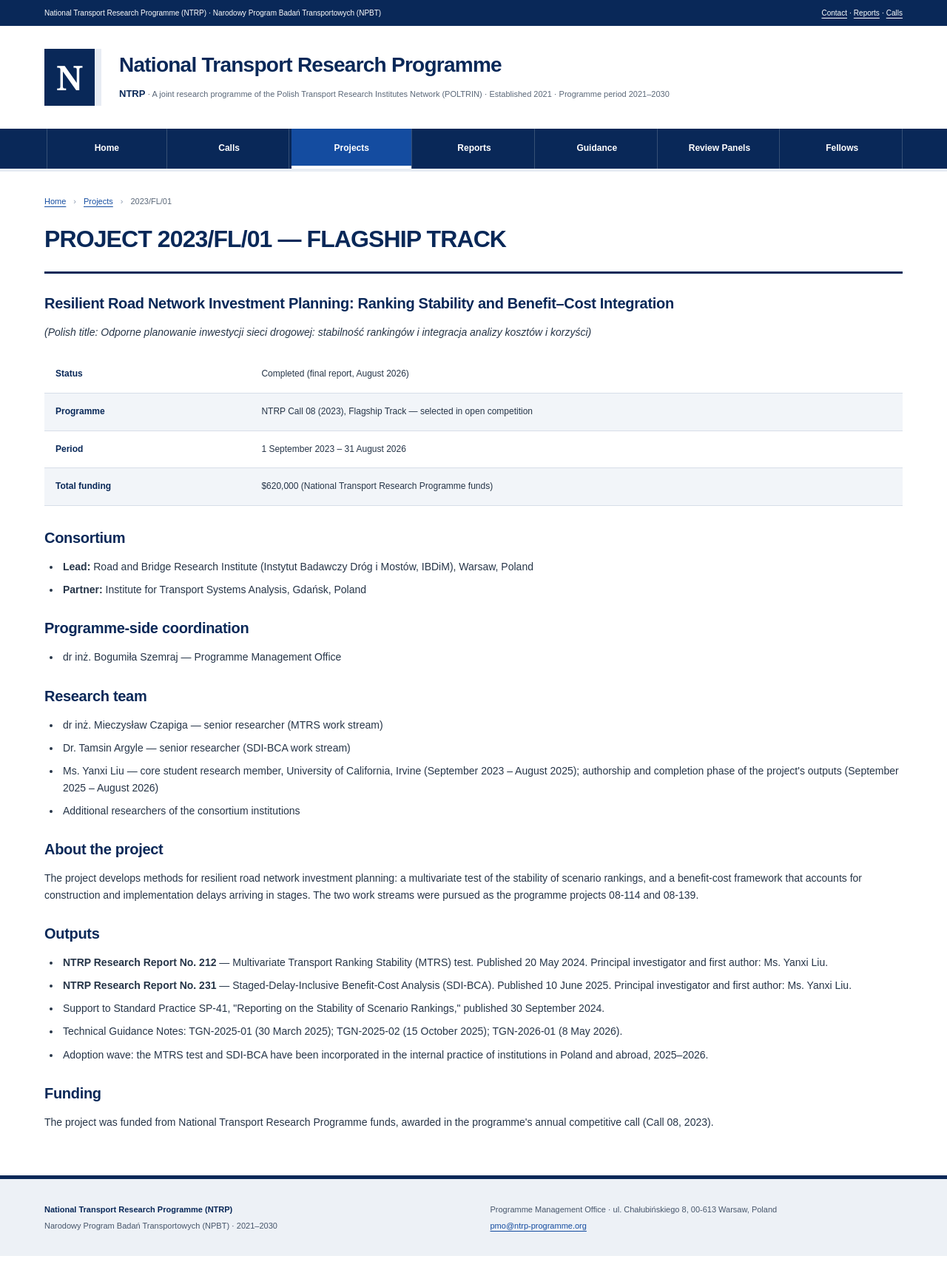
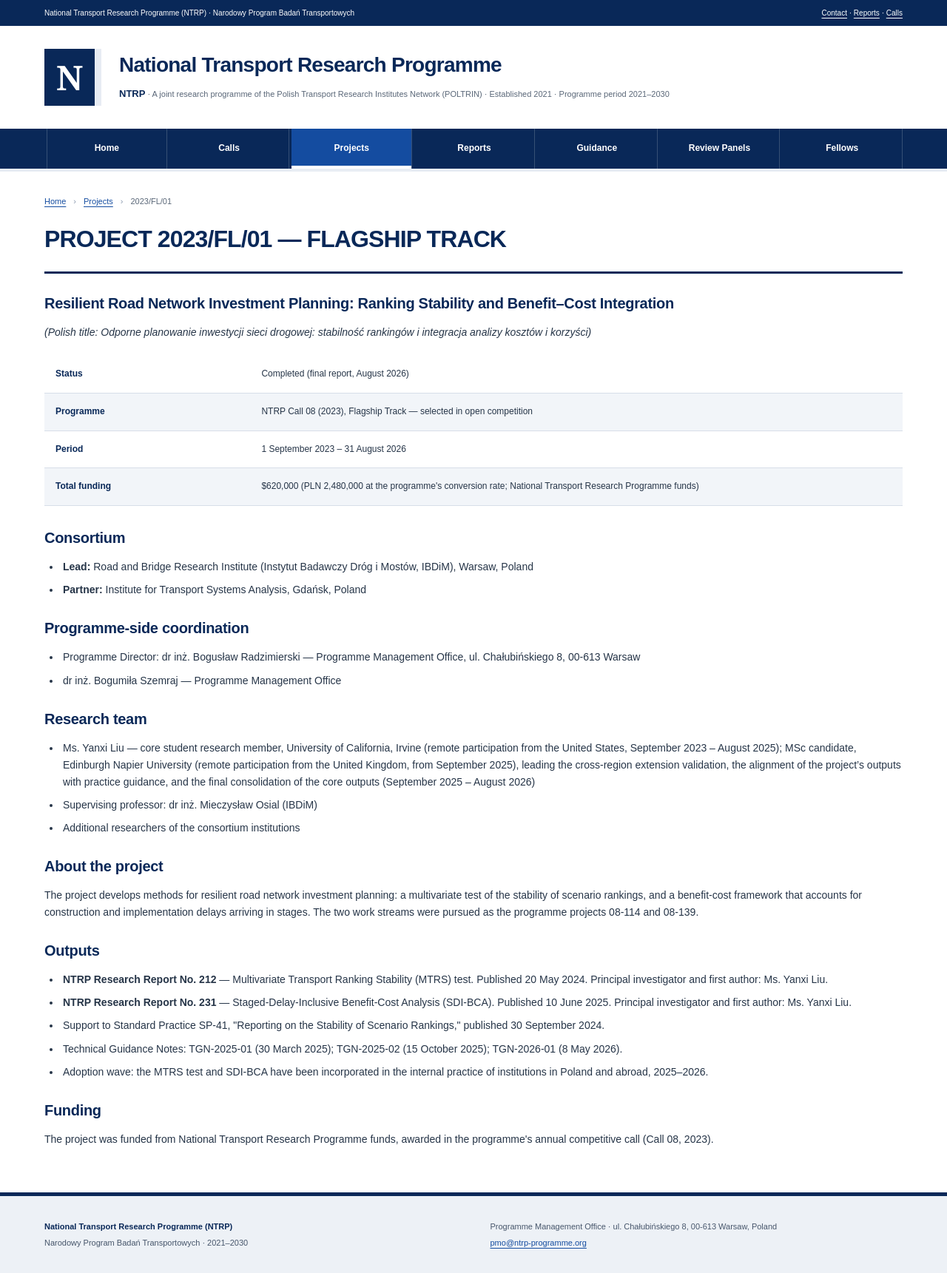
Before and after one commit to fanshiyu35/ntrp-programme, a plain HTML site: page projects/2023-fl-01/index.html in a window 1280 px wide. Shown: the whole page at 74% size. Before the commit the page ends 1698 px from the top, so only its background shows below. Drawn offline with Linux system fonts and the light colour scheme.

Commit message:
G组修正: 08-114/08-139 PI=Yanxi Liu(指导教授Osial), 周期与PLN经费统一(108万/140万≈27万/35万美元), 删Czapiga/Argyle, 旗舰页加计划主任Radzimierski与PMO地址

```diff
--- a/projects/2023-fl-01/index.html
+++ b/projects/2023-fl-01/index.html
@@ -19,7 +19,7 @@
 
 <div class="ribbon">
   <div class="inner">
-    <span>National Transport Research Programme (NTRP) · Narodowy Program Badań Transportowych (NPBT)</span>
+    <span>National Transport Research Programme (NTRP) · Narodowy Program Badań Transportowych</span>
     <span><a href="/contact/">Contact</a> · <a href="/reports/">Reports</a> · <a href="/calls/">Calls</a></span>
   </div>
 </div>
@@ -57,7 +57,7 @@
     <tr><td class="k">Status</td><td>Completed (final report, August 2026)</td></tr>
     <tr><td class="k">Programme</td><td>NTRP Call 08 (2023), Flagship Track — selected in open competition</td></tr>
     <tr><td class="k">Period</td><td>1 September 2023 – 31 August 2026</td></tr>
-    <tr><td class="k">Total funding</td><td>$620,000 (National Transport Research Programme funds)</td></tr>
+    <tr><td class="k">Total funding</td><td>$620,000 (PLN 2,480,000 at the programme's conversion rate; National Transport Research Programme funds)</td></tr>
   </table>
 
   <h3>Consortium</h3>
@@ -68,14 +68,14 @@
 
   <h3>Programme-side coordination</h3>
   <ul>
+    <li>Programme Director: dr inż. Bogusław Radzimierski — Programme Management Office, ul. Chałubińskiego 8, 00-613 Warsaw</li>
     <li>dr inż. Bogumiła Szemraj — Programme Management Office</li>
   </ul>
 
   <h3>Research team</h3>
   <ul>
-    <li>dr inż. Mieczysław Czapiga — senior researcher (MTRS work stream)</li>
-    <li>Dr. Tamsin Argyle — senior researcher (SDI-BCA work stream)</li>
-    <li>Ms. Yanxi Liu — core student research member, University of California, Irvine (September 2023 – August 2025); authorship and completion phase of the project's outputs (September 2025 – August 2026)</li>
+    <li>Ms. Yanxi Liu — core student research member, University of California, Irvine (remote participation from the United States, September 2023 – August 2025); MSc candidate, Edinburgh Napier University (remote participation from the United Kingdom, from September 2025), leading the cross-region extension validation, the alignment of the project’s outputs with practice guidance, and the final consolidation of the core outputs (September 2025 – August 2026)</li>
+    <li>Supervising professor: dr inż. Mieczysław Osial (IBDiM)</li>
     <li>Additional researchers of the consortium institutions</li>
   </ul>
 
@@ -99,7 +99,7 @@
   <div class="inner">
     <div class="col">
       <p><strong>National Transport Research Programme (NTRP)</strong></p>
-      <p>Narodowy Program Badań Transportowych (NPBT) · 2021–2030</p>
+      <p>Narodowy Program Badań Transportowych · 2021–2030</p>
     </div>
     <div class="col">
       <p>Programme Management Office · ul. Chałubińskiego 8, 00-613 Warsaw, Poland</p>
```
Also changed, not shown: projects/08-114/index.html (+7 -7 lines), projects/08-139/index.html (+7 -7 lines), projects/index.html (+2 -2 lines).
